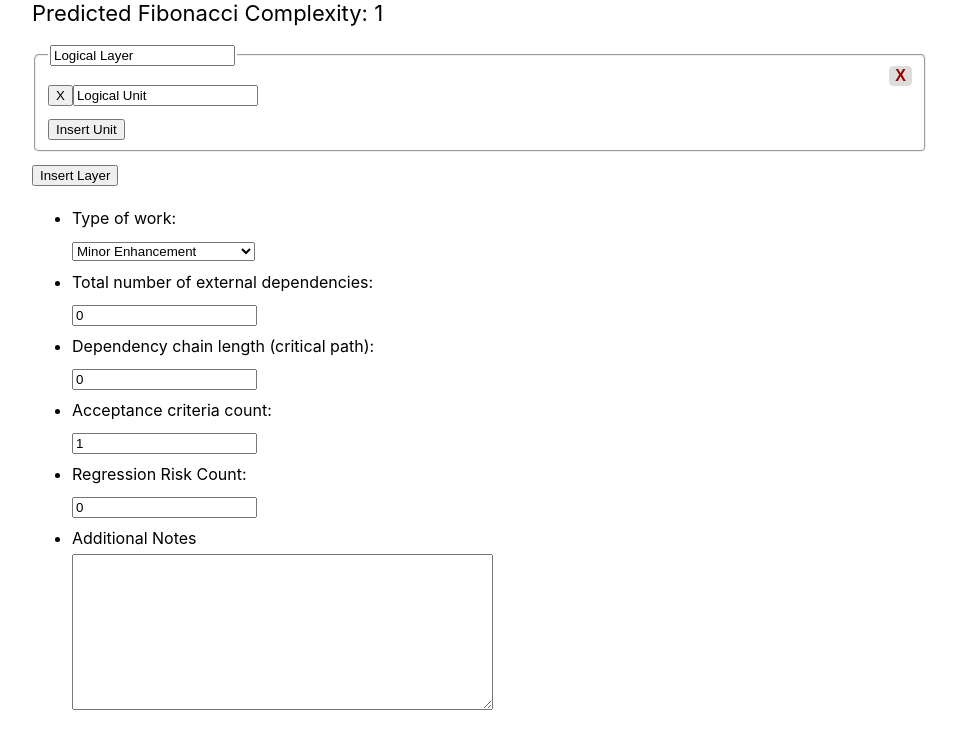
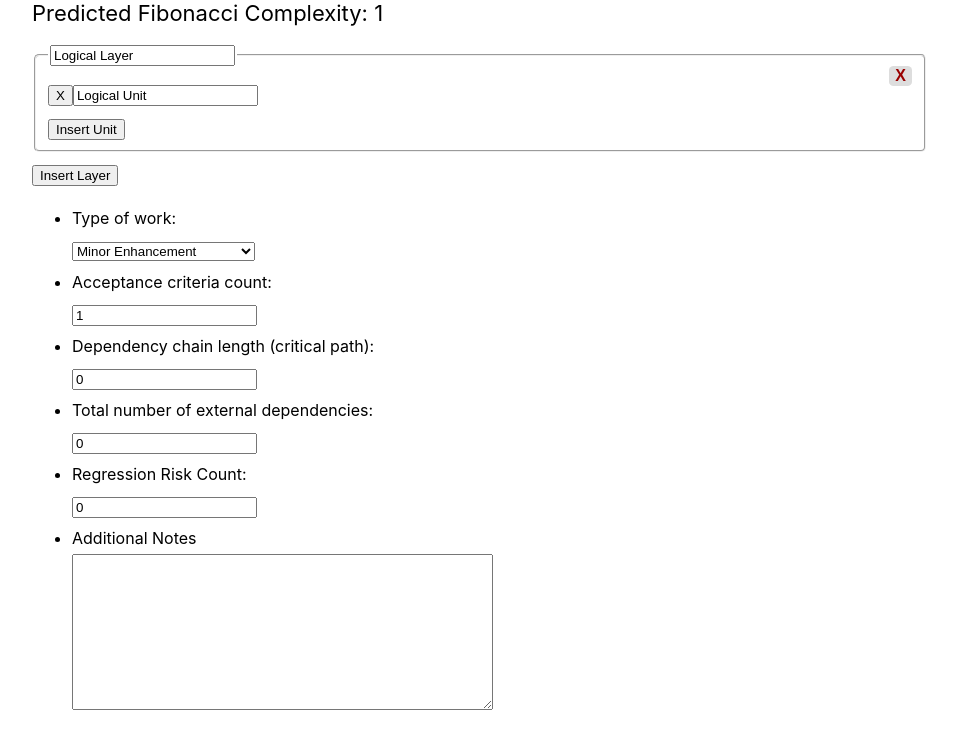
Before and after one commit to cmstead/story-sizer, a React (Create React App) app: page / in a window 1280 px wide. Shown: the top 746 px of the page, without its empty margins (160-1117 px from the left). Built offline with nearby package versions, Linux system fonts and the light colour scheme.

Commit message:
Reordered concerns list

```diff
--- a/src/App.js
+++ b/src/App.js
@@ -18,9 +18,9 @@ function App() {
         <FunctionalUnits></FunctionalUnits>
         <ul>
           <WorkDescription></WorkDescription>
+          <AcceptanceCriteria></AcceptanceCriteria>
+          <CriticalPathDepth></CriticalPathDepth>
           <ExternalDependencies></ExternalDependencies>
-          <CriticalPathDepth></CriticalPathDepth>
-          <AcceptanceCriteria></AcceptanceCriteria>
           <RegressionRisk></RegressionRisk>
           <Notes></Notes>
         </ul>
```
